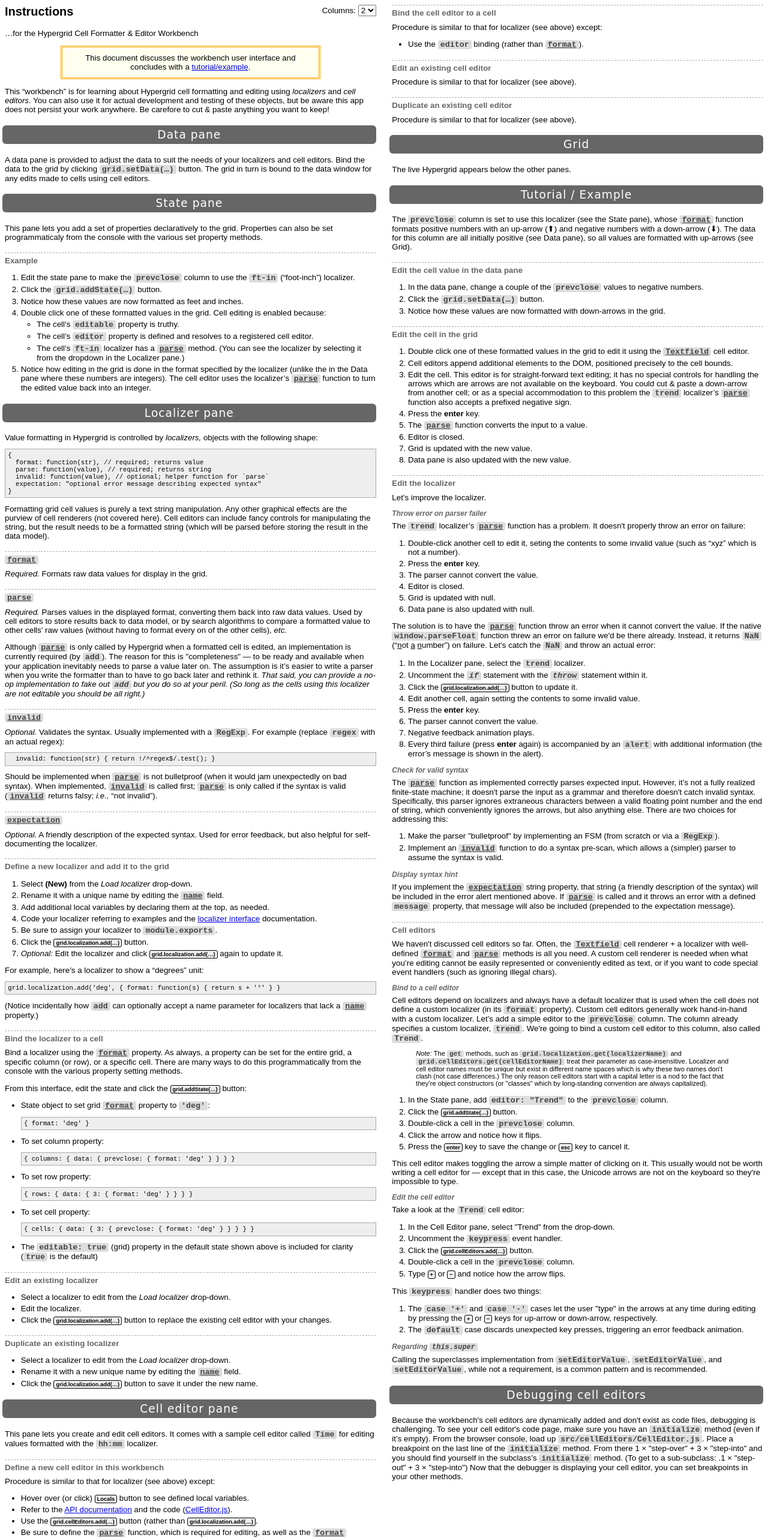
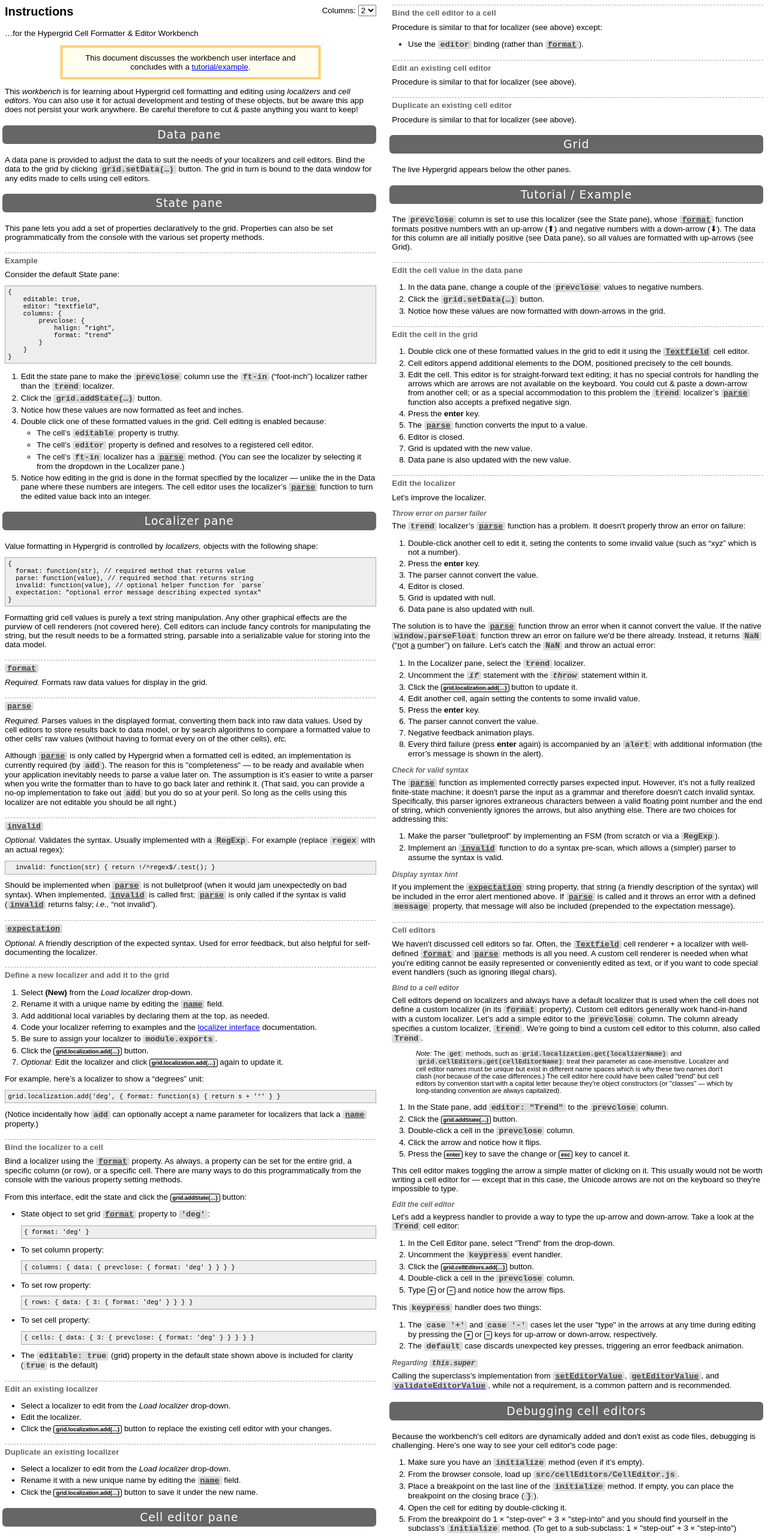
Before and after one commit to fin-hypergrid/build, a website: page demo/formatter-workbench/instructions.html in a window 1280 px wide. Shown: the top 2564 px of the page at 60% size. Drawn offline with Linux system fonts and the light colour scheme.

Commit message:
fix formatter-workbench tutorial typos

```diff
--- a/demo/formatter-workbench/instructions.html
+++ b/demo/formatter-workbench/instructions.html
@@ -1,6 +1,8 @@
 <!DOCTYPE html>
 <html>
 <head>
+    <meta http-equiv="Content-Type" content="text/html;charset=utf-8" >
+    <title>Instructions &mdash; Hypergrid Cell Formatter &amp; Editor Workbench</title>
     <style>
         body {
             font: 10pt sans-serif;
@@ -87,9 +89,9 @@
     interface and concludes with a <a href="#example">tutorial/example</a>.
 </div>
 
-<p>This “workbench” is for learning about Hypergrid cell formatting and editing using <em>localizers</em> and <em>cell editors</em>.
+<p>This <em>workbench</em> is for learning about Hypergrid cell formatting and editing using <em>localizers</em> and <em>cell editors</em>.
 You can also use it for actual development and testing of these objects, but be aware this app does not persist your work anywhere.
-Be carefore to cut &amp; paste anything you want to keep!</p>
+Be careful therefore to cut &amp; paste anything you want to keep!</p>
 
 <div style="page-break-inside: avoid">
     <h3>Data pane</h3>
@@ -101,13 +103,24 @@ Be carefore to cut &amp; paste anything you want to keep!</p>
 <div style="page-break-inside: avoid">
     <h3>State pane</h3>
     This pane lets you add a set of properties declaratively to the grid.
-    Properties can also be set programmaticaly from the console with the various set property methods.
+    Properties can also be set programmatically from the console with the various set property methods.
 </div>
 
 <div style="page-break-inside: avoid">
     <h4>Example</h4>
+    Consider the default State pane:
+    <pre>{
+    editable: true,
+    editor: "textfield",
+    columns: {
+        prevclose: {
+            halign: "right",
+            format: "trend"
+        }
+    }
+}</pre>
     <ol>
-        <li>Edit the state pane to make the <code>prevclose</code> column to use the <code>ft-in</code> (“foot-inch”) localizer.</li>
+        <li>Edit the state pane to make the <code>prevclose</code> column use the <code>ft-in</code> (“foot-inch”) localizer rather than the <code>trend</code> localizer.</li>
         <li>Click the <code class="button">grid.addState(…)</code> button.</li>
         <li>Notice how these values are now formatted as feet and inches.</li>
         <li>Double click one of these formatted values in the grid. Cell editing is enabled because:
@@ -117,7 +130,7 @@ Be carefore to cut &amp; paste anything you want to keep!</p>
                 <li>The cell’s <code>ft-in</code> localizer has a <a href="https://fin-hypergrid.github.io/core/doc/localizerInterface.html#parse" class="code">parse</a> method. (You can see the localizer by selecting it from the dropdown in the Localizer pane.)</li>
             </ul>
         </li>
-        <li>Notice how editing in the grid is done in the format specified by the localizer (unlike the in the Data pane where these numbers are integers). The cell editor uses the localizer’s <a href="https://fin-hypergrid.github.io/core/doc/localizerInterface.html#parse" class="code">parse</a> function to turn the edited value back into an integer.</li>
+        <li>Notice how editing in the grid is done in the format specified by the localizer — unlike the in the Data pane where these numbers are integers. The cell editor uses the localizer’s <a href="https://fin-hypergrid.github.io/core/doc/localizerInterface.html#parse" class="code">parse</a> function to turn the edited value back into an integer.</li>
     </ol>
 </div>
 
@@ -126,14 +139,14 @@ Be carefore to cut &amp; paste anything you want to keep!</p>
 Value formatting in Hypergrid is controlled by <em>localizers,</em> objects with the following shape:
 
 <pre>{
-  format: function(str), // required; returns value
-  parse: function(value), // required; returns string
-  invalid: function(value), // optional; helper function for `parse`
+  format: function(str), // required method that returns value
+  parse: function(value), // required method that returns string
+  invalid: function(value), // optional helper function for `parse`
   expectation: "optional error message describing expected syntax"
 }</pre>
 </div>
 
-Formatting grid cell values is purely a text string manipulation. Any other graphical effects are the purview of cell renderers (not covered here). Cell editors can include fancy controls for manipulating the string, but the result needs to be a formatted string (which will be parsed before storing the result in the data model).
+Formatting grid cell values is purely a text string manipulation. Any other graphical effects are the purview of cell renderers (not covered here). Cell editors can include fancy controls for manipulating the string, but the result needs to be a formatted string, parsable into a serializable value for storing into the data model.
 
 <div style="page-break-inside: avoid">
     <h4><a href="https://fin-hypergrid.github.io/core/doc/localizerInterface.html#format" class="code">format</a></h4>
@@ -147,7 +160,7 @@ Formatting grid cell values is purely a text string manipulation. Any other grap
     Parses values in the displayed format, converting them back into raw data values. Used by cell editors to store results back to data model, or by search algorithms to compare a formatted value to other cells' raw values (without having to format every on of the other cells), <i>etc.</i>
 </div>
 
-<p></p>Although <a href="https://fin-hypergrid.github.io/core/doc/localizerInterface.html#parse" class="code">parse</a> is only called by Hypergrid when a formatted cell is edited, an implementation is currently required (by <code>add</code>). The reason for this is "completeness" — to be ready and available when your application inevitably needs to parse a value later on. The assumption is it’s easier to write a parser when you write the formatter than to have to go back later and rethink it. <em>That said, you can provide a no-op implementation to fake out <code>add</code> but you do so at your peril. (So long as the cells using this localizer are not editable you should be all right.)</em></li>
+<p></p>Although <a href="https://fin-hypergrid.github.io/core/doc/localizerInterface.html#parse" class="code">parse</a> is only called by Hypergrid when a formatted cell is edited, an implementation is currently required (by <code>add</code>). The reason for this is "completeness" — to be ready and available when your application inevitably needs to parse a value later on. The assumption is it’s easier to write a parser when you write the formatter than to have to go back later and rethink it. (That said, you can provide a no-op implementation to fake out <code>add</code> but you do so at your peril. So long as the cells using this localizer are not editable you should be all right.)</li>
 
 <div style="page-break-inside: avoid">
     <h4><a href="https://fin-hypergrid.github.io/core/doc/localizerInterface.html#invalid" class="code">invalid</a></h4>
@@ -332,7 +345,7 @@ For example, here’s a localizer to show a “degrees” unit:
     Cell editors depend on localizers and always have a default localizer that is used when the cell does not define a custom localizer (in its <code>format</code> property). Custom cell editors generally work hand-in-hand with a custom localizer. Let’s add a simple editor to the <code>prevclose</code> column. The column already specifies a custom localizer, <code>trend</code>. We're going to bind a custom cell editor to this column, also called <code>Trend</code>.
 </div>
 
-<blockquote style="font-size:smaller"><i>Note:</i> The <code>get</code> methods, such as <code>grid.localization.get(localizerName)</code> and <code>grid.cellEditors.get(cellEditorName)</code> treat their parameter as case-insensitive. Localizer and cell editor names must be unique but exist in different name spaces which is why these two names don't clash (not case differences.) The only reason cell editors start with a capital letter is a nod to the fact that they’re object constructors (or "classes" which by long-standing convention are always capitalized).</blockquote>
+<blockquote style="font-size:smaller"><i>Note:</i> The <code>get</code> methods, such as <code>grid.localization.get(localizerName)</code> and <code>grid.cellEditors.get(cellEditorName)</code> treat their parameter as case-insensitive. Localizer and cell editor names must be unique but exist in different name spaces which is why these two names don't clash (<em>not</em> because of the case differences.) The cell editor here could have been called "trend" but cell editors by convention start with a capital letter because they’re object constructors (or "classes" — which by long-standing convention are always capitalized).</blockquote>
 
 <ol>
     <li>In the State pane, add <code>editor: "Trend"</code> to the <code>prevclose</code> column.</li>
@@ -346,6 +359,7 @@ This cell editor makes toggling the arrow a simple matter of clicking on it. Thi
 
 <div style="page-break-inside: avoid">
     <h5>Edit the cell editor</h5>
+    Let's add a keypress handler to provide a way to type the up-arrow and down-arrow.
     Take a look at the <code>Trend</code> cell editor:
     <ol>
         <li>In the Cell Editor pane, select "Trend" from the drop-down.</li>
@@ -364,12 +378,20 @@ This <code>keypress</code> handler does two things:
 
 <div style="page-break-inside: avoid">
     <h5>Regarding <code>this.super</code></h5>
-    Calling the superclasses implementation from <code>setEditorValue</code>, <code>setEditorValue</code>, and  <code>setEditorValue</code>, while not a requirement, is a common pattern and is recommended.
+    Calling the superclass’s implementation from <a href="https://fin-hypergrid.github.io/core/doc/CellEditor.html#setEditorValue"><code>setEditorValue</code></a>, <a href="https://fin-hypergrid.github.io/core/doc/CellEditor.html#getEditorValue"><code>getEditorValue</code></a>, and  <a href="https://fin-hypergrid.github.io/core/doc/CellEditor.html#validateEditorValue"><code>validateEditorValue</code></a>, while not a requirement, is a common pattern and is recommended.
 </div>
 
 <div style="page-break-inside: avoid">
     <h3>Debugging cell editors</h3>
-    Because the workbench's cell editors are dynamically added and don't exist as code files, debugging is challenging. To see your cell editor's code page, make sure you have an <code>initialize</code> method (even if it’s empty). From the browser console, load up <code>src/cellEditors/CellEditor.js</code>. Place a breakpoint on the last line of the <code>initialize</code> method. From there 1 &times; "step-over" &plus; 3 &times; "step-into" and you should find yourself in the subclass’s <code>initialize</code> method. (To get to a sub-subclass: .1 &times; "step-out" &plus; 3 &times; "step-into") Now that the debugger is displaying your cell editor, you can set breakpoints in your other methods.
+    Because the workbench's cell editors are dynamically added and don't exist as code files, debugging is challenging. Here’s one way to see your cell editor's code page:
+    <ol>
+        <li>Make sure you have an <code>initialize</code> method (even if it’s empty).</li>
+        <li>From the browser console, load up <code>src/cellEditors/CellEditor.js</code>.</li>
+        <li>Place a breakpoint on the last line of the <code>initialize</code> method. If empty, you can place the breakpoint on the closing brace (<code>}</code>).</li>
+        <li>Open the cell for editing by double-clicking it.</li>
+        <li>From the breakpoint do 1 &times; "step-over" &plus; 3 &times; "step-into" and you should find yourself in the subclass’s <code>initialize</code> method. (To get to a sub-subclass: 1 &times; "step-out" &plus; 3 &times; "step-into")</li>
+    </ol>
+    Now that the debugger is displaying your cell editor, you can set breakpoints in your other methods.
 </div>
 
 <script>
```
